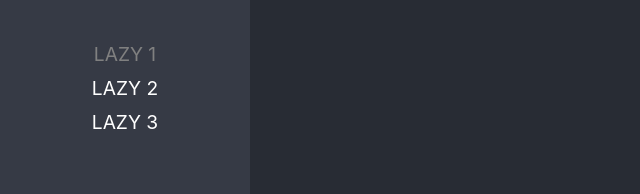
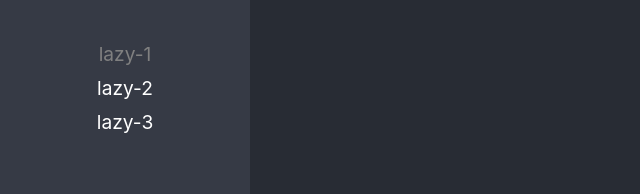
Before and after one commit to msruales/react-adv, a React (Create React App) app: page /lazy1 in a window 1280 px wide. Shown: the part 155-349 px from the top of the page, without its empty margins (0-640 px from the left). Built offline with nearby package versions, Linux system fonts and the light colour scheme.

Commit message:
lazy load basico listo

```diff
--- a/src/01-lazyload/pages/LazyPage1.tsx
+++ b/src/01-lazyload/pages/LazyPage1.tsx
@@ -6,3 +6,5 @@
         </div>
     )
 }
+
+export default LazyPage1
--- a/src/01-lazyload/pages/LazyPage2.tsx
+++ b/src/01-lazyload/pages/LazyPage2.tsx
@@ -6,3 +6,5 @@
         </div>
     )
 }
+
+export default LazyPage2
--- a/src/01-lazyload/pages/LazyPage3.tsx
+++ b/src/01-lazyload/pages/LazyPage3.tsx
@@ -6,3 +6,5 @@
         </div>
     )
 }
+
+export default LazyPage3
--- /dev/null
+++ b/src/01-lazyload/router/routes.ts
@@ -0,0 +1,36 @@
+//import {LazyPage1, LazyPage2, LazyPage3} from "../pages";
+import {lazy, LazyExoticComponent} from "react";
+
+type JSXComponent = () => JSX.Element
+
+interface Routes {
+    to: string,
+    path: string,
+    Component: LazyExoticComponent<JSXComponent> | JSXComponent,
+    name: string
+}
+
+const lazy1 = lazy(() => import(/* webpackChunkName: "lazyPage1" */ '../../01-lazyload/pages/LazyPage1'))
+const lazy2 = lazy(() => import(/* webpackChunkName: "lazyPage2" */ '../../01-lazyload/pages/LazyPage2'))
+const lazy3 = lazy(() => import(/* webpackChunkName: "lazyPage3" */ '../../01-lazyload/pages/LazyPage3'))
+
+export const routes: Routes[] = [
+    {
+        to: '/lazy1',
+        path: 'lazy1',
+        Component: lazy1,
+        name: 'lazy-1'
+    },
+    {
+        to: '/lazy2',
+        path: 'lazy2',
+        Component: lazy2,
+        name: 'lazy-2'
+    },
+    {
+        to: '/lazy3',
+        path: 'lazy3',
+        Component: lazy3,
+        name: 'lazy-3'
+    }
+]
--- a/src/routes/Navigation.tsx
+++ b/src/routes/Navigation.tsx
@@ -1,34 +1,38 @@
+import {Suspense} from "react";
+
 import {BrowserRouter, NavLink, Routes, Route, Navigate} from "react-router-dom";
 import logo from "../logo.svg"
 import { LazyPage1, LazyPage2, LazyPage3 } from "../01-lazyload/pages";
-
+import {routes} from "../01-lazyload/router/routes";
 export const Navigation = () => {
     return (
+        <Suspense fallback={<span>Loading...</span>} >
         <BrowserRouter>
             <div className="main-layout">
                 <nav>
                     <img src={logo} alt="React Logo"/>
                     <ul>
-                        <li>
-                            <NavLink to="/lazy1" className={ ({ isActive }) => isActive ? 'nav-active' : ''} >LAZY 1</NavLink>
-                        </li>
-                        <li>
-                            <NavLink to="/lazy2" className={ ({ isActive }) => isActive ? 'nav-active' : ''} >LAZY 2</NavLink>
-                        </li>
-                        <li>
-                            <NavLink to="/lazy3" className={ ({ isActive }) => isActive ? 'nav-active' : ''} >LAZY 3</NavLink>
-                        </li>
+                        { routes.map( ({to, name}) =>
+                            <li key={ to }>
+                                <NavLink
+                                    to={to}
+                                    className={ ({ isActive }) => isActive ? 'nav-active' : ''}
+                                >
+                                    {name}
+                                </NavLink>
+                            </li>
+                        ) }
                     </ul>
                 </nav>
 
                 <Routes>
-                    <Route path="lazy1" element={ <LazyPage1 /> }/>
-                    <Route path="lazy2" element={ <LazyPage2 /> }/>
-                    <Route path="lazy3" element={ <LazyPage3 /> }/>
-
-                    <Route path="/*" element={ <Navigate to="/lazy1" replace />}/>
+                    { routes.map( ({path, Component}) =>
+                        <Route key={ path } path={ path } element={ <Component /> }/>
+                    )}
+                    <Route path="/*" element={ <Navigate to={ routes[0].to } replace />}/>
                 </Routes>
             </div>
         </BrowserRouter>
+        </Suspense>
     )
 }
```
